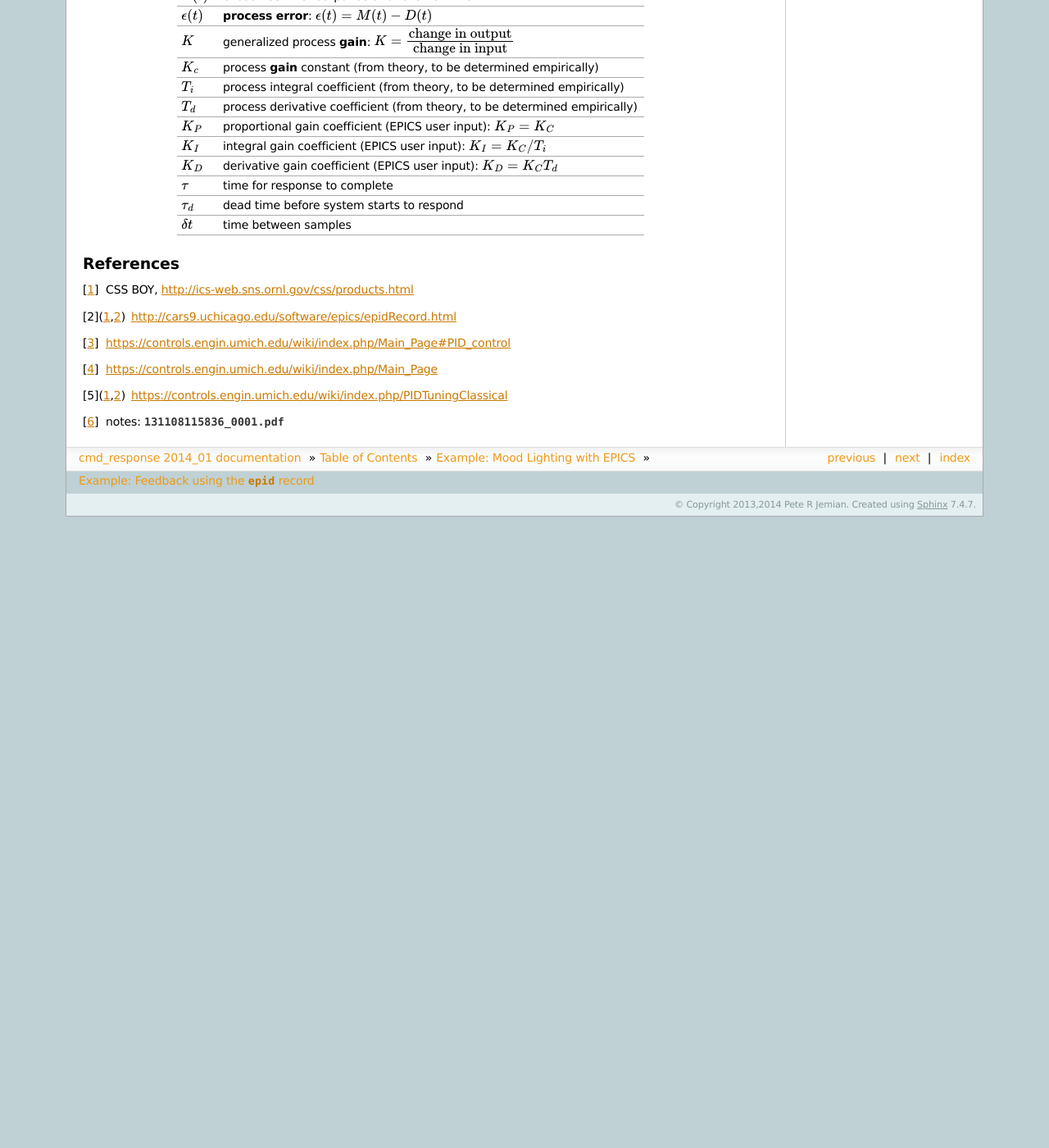
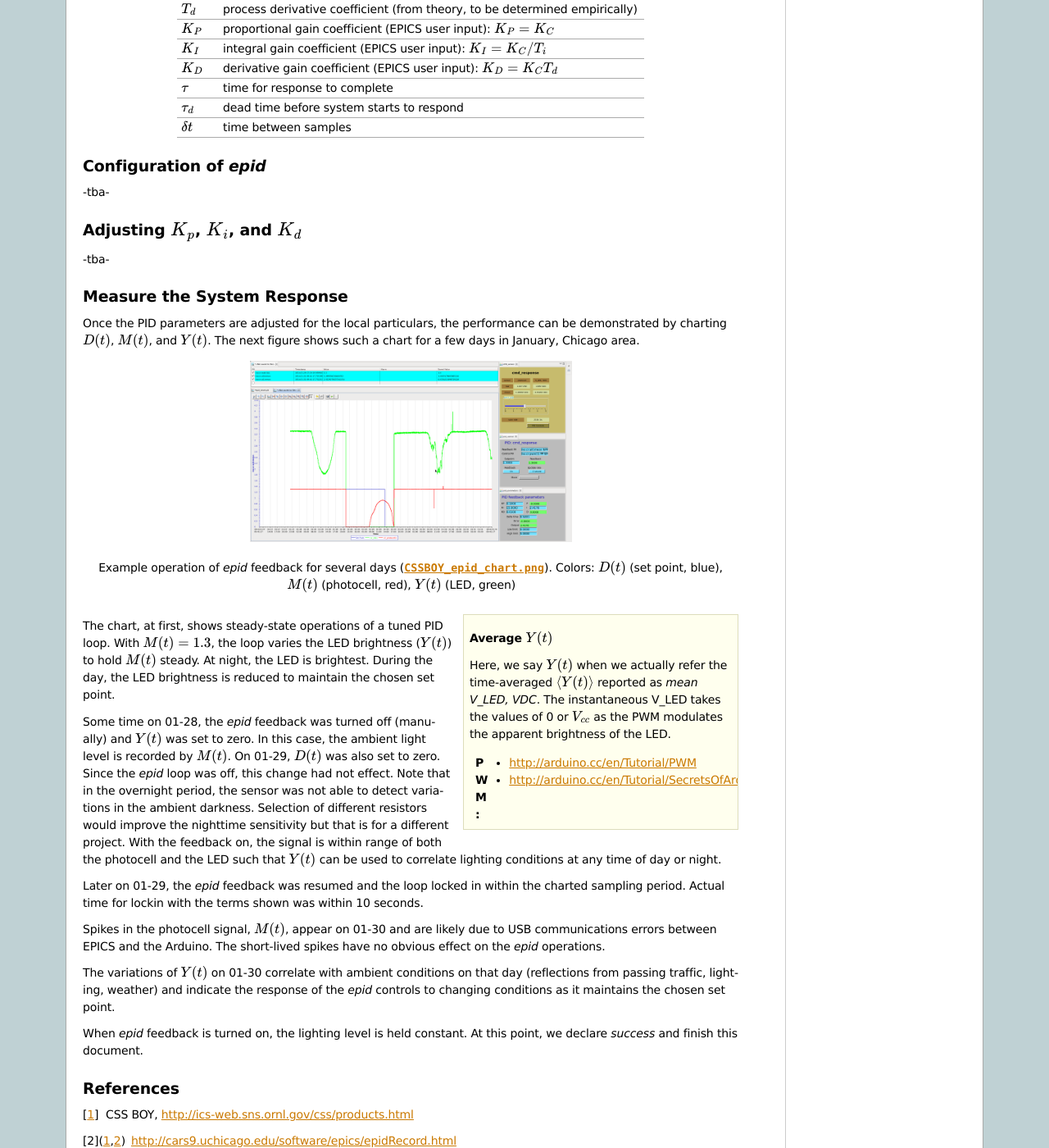
Before and after one commit to prjemian/cmd_response, a Sphinx documentation site: the page built from doc/source/epics/epid.rst, in a window 1280 px wide and 1400 px high, scrolled down 1238 px. Shown: the whole window at 82% size. Built offline with Sphinx 7.4.7, drawn with Linux system fonts in a browser that asks for light colours; before the commit the page ends 1868 px from its top, so only the background shows below that; some of the changed text lies outside the part shown.

Commit message:
show measured epid performance
git-svn-id: http://svn.jemian.org/svn/regitte/arduino/cmd_response@2069 4ca16b70-4e1b-0410-88e2-31485261bf7f

```diff
--- a/doc/source/epics/epid.rst
+++ b/doc/source/epics/epid.rst
@@ -17,11 +17,12 @@ creating a *signal* was connected to the Arduino and monitored
 from EPICS.  An LED was connected to the Arduino to
 *control* (or modify) the first signal.
 
-.. index:: mood lighting
+.. index:: constant lighting
 
 This example will control the output of the LED based on the signal from the sensor.
 We'll test our controls by changing the background lighting levels and the
-desired signal level from the sensor.  In effect, we are building **mood lighting**.
+desired signal level from the sensor.  In effect, we are building
+**constant lighting** (maintaining a constant level of illumination).
 
 Requirements:
 
@@ -111,6 +108,93 @@ term                   description
 ====================== =================================================================
 
 
+.. _epid.configuration:
+
+Configuration of *epid*
+=====================================
+
+.. describe the *epid* configuration (starting with default)
+
+-tba-
+
+
+.. _adjust.pid.terms:
+
+Adjusting :math:`K_p`, :math:`K_i`, and :math:`K_d`
+==========================================================
+
+.. set an initial value of :math:`K_p`
+
+-tba-
+
+
+.. _measure.system.response:
+
+Measure the System Response
+===========================
+
+Once the PID parameters are adjusted for the local particulars,
+the performance can be demonstrated by charting :math:`D(t)`,
+:math:`M(t)`, and :math:`Y(t)`.  The next figure shows such
+a chart for a few days in January, Chicago area.
+
+.. figure:: CSSBOY_epid_chart.png
+   :alt: fig.CSSBOY_epid_chart
+   :width: 50%
+   :align: center
+
+   Example operation of *epid* feedback for several days
+   (:download:`CSSBOY_epid_chart.png`).  Colors:
+   :math:`D(t)` (set point, blue),
+   :math:`M(t)` (photocell, red),
+   :math:`Y(t)` (LED, green)
+
+.. sidebar:: Average :math:`Y(t)`
+
+   Here, we say :math:`Y(t)` when we actually refer the
+   time-averaged :math:`\left<Y(t)\right>` reported as *mean V_LED, VDC*.
+   The instantaneous V_LED takes the values of 0 or :math:`V_{cc}`
+   as the PWM modulates the apparent brightness of the LED.
+
+   :PWM:
+      * http://arduino.cc/en/Tutorial/PWM
+      * http://arduino.cc/en/Tutorial/SecretsOfArduinoPWM
+
+The chart, at first, shows steady-state operations of a tuned PID loop.
+With :math:`M(t)=\mbox{1.3}`, the loop varies the LED brightness (:math:`Y(t)`)
+to hold :math:`M(t)` steady.  At night, the LED is brightest.  During the day,
+the LED brightness is reduced to maintain the chosen set point.
+
+Some time on 01-28, the *epid* feedback was turned off (manually) and
+:math:`Y(t)` was set to zero.  In this case, the ambient light level
+is recorded by :math:`M(t)`.  On 01-29, :math:`D(t)` was also set to zero.
+Since the *epid* loop was off, this change had not effect.  Note that in
+the overnight period, the sensor was not able to detect variations in
+the ambient darkness.  Selection of different resistors would improve the
+nighttime sensitivity but that is for a different project.  With the
+feedback on, the signal is within range of both the photocell and the
+LED such that :math:`Y(t)` can be used to correlate lighting conditions
+at any time of day or night.
+
+Later on 01-29, the *epid* feedback was resumed and the loop locked in
+within the charted sampling period.  Actual time for lockin with the terms
+shown was within 10 seconds.
+
+.. Note that :math:`Y(t)` has much less apparent
+   jitter than :math:`Y(t)`.
+
+Spikes in the photocell signal, :math:`M(t)`, appear on 01-30 and are
+likely due to USB communications errors between EPICS and the Arduino.
+The short-lived spikes have no obvious effect on the *epid* operations.
+
+The variations of :math:`Y(t)` on 01-30 correlate with ambient conditions
+on that day (reflections from passing traffic, lighting, weather) and indicate
+the response of the *epid* controls to changing conditions as it
+maintains the chosen set point.
+
+When *epid* feedback is turned on, the lighting level is held constant.
+At this point, we declare *success* and finish this document.
+
 References
 ==========
 
```
Also changed, not shown: other parts of doc/source/epics/epid.rst (+1 -5 lines), doc/source/epics/index.rst (+7 -8 lines), doc/source/epics/CSSBOY_epid_chart.png (added).
